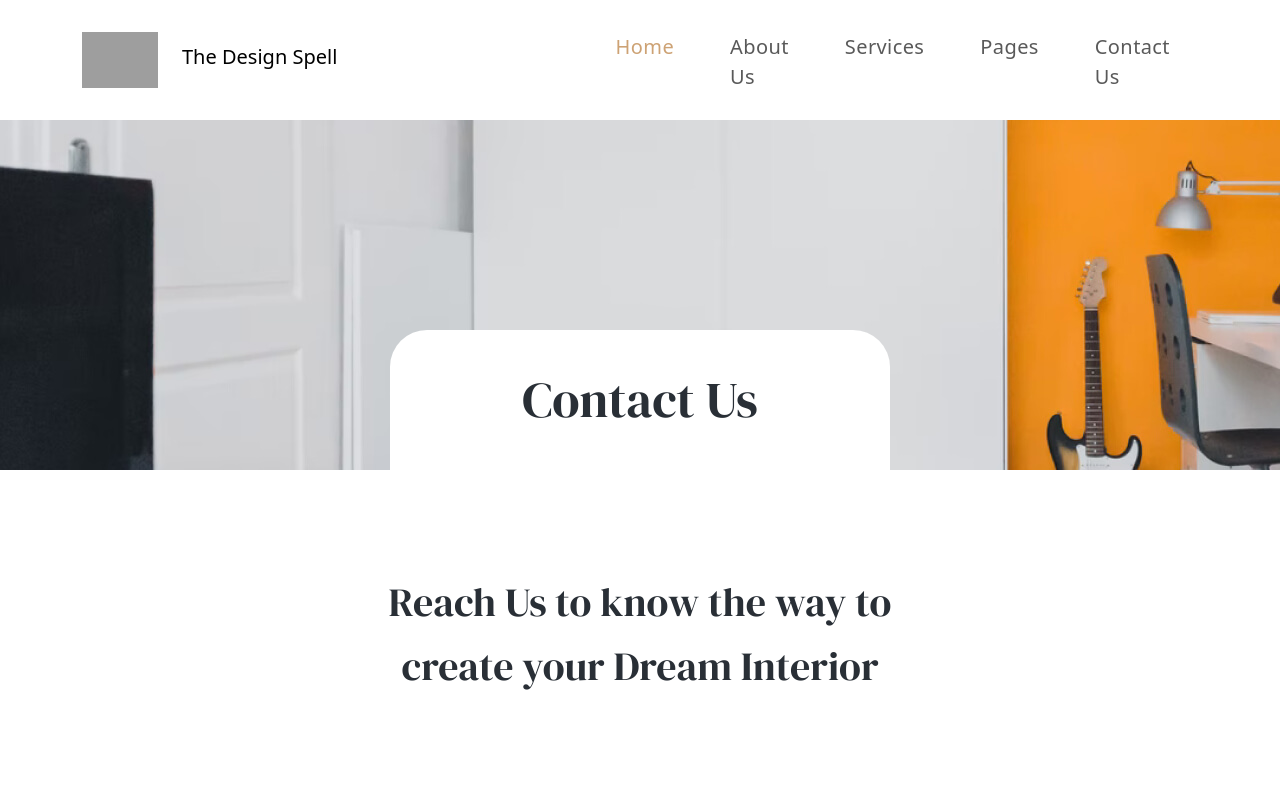
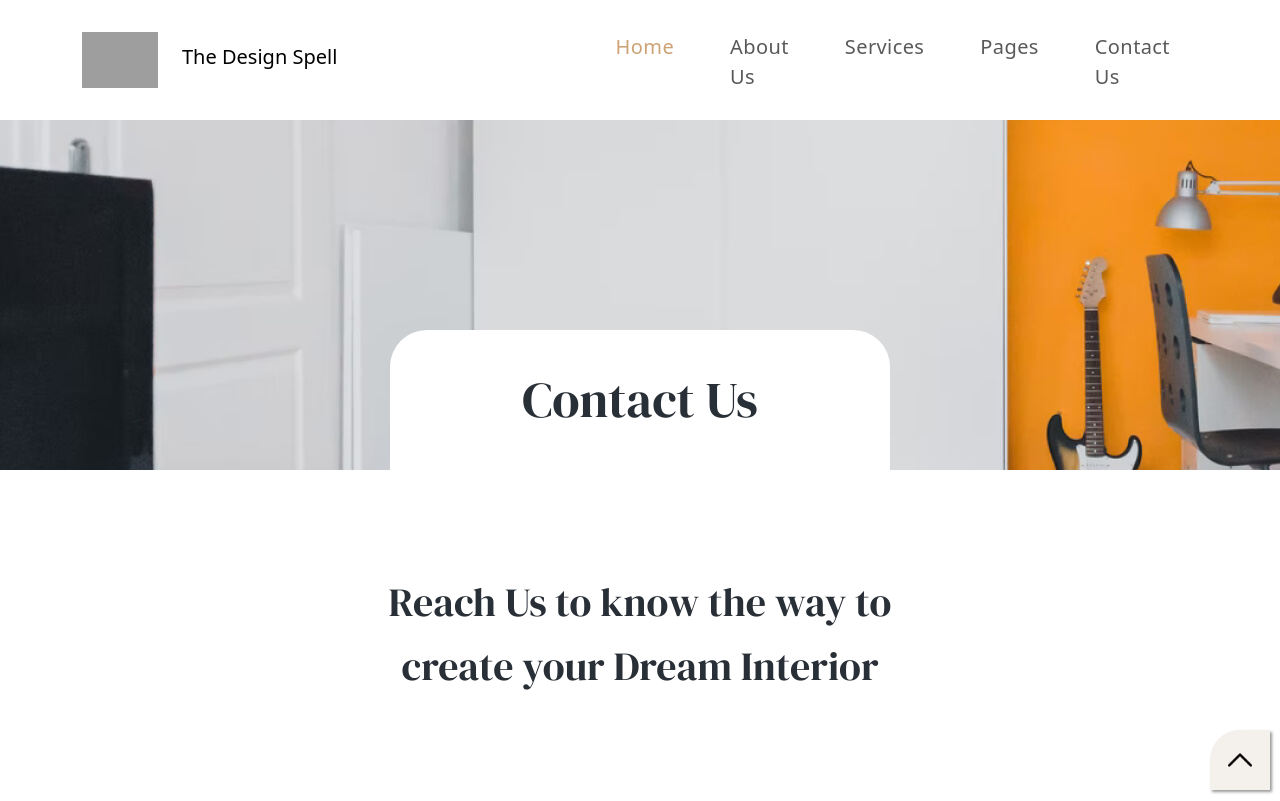
Before and after one commit to bhandariamey/TdsWebsite, a plain HTML site: page contact.html in a window 1280 px wide. Shown: the top 801 px of the page. Drawn offline with nearby package versions, Linux system fonts and the light colour scheme; grey boxes are pictures that could not be loaded.

Commit message:
scroll to top button added for index and contact.html

```diff
--- a/contact.html
+++ b/contact.html
@@ -48,6 +48,11 @@
           </div>
         </div>
     </nav>
+
+
+  <div>
+    <button class="scroll-to-top"></button>
+  </div>
 
     <div class="contact-bg">
         <div class="background-image"></div>
--- a/contact.js
+++ b/contact.js
@@ -1,12 +1,21 @@
 console.log("Inside contacts js")
 document.addEventListener("DOMContentLoaded",()=>{
+
+    var scroll_top = document.querySelector(".scroll-to-top");
+    scroll_top.addEventListener("click",(e)=>{
+        window.scrollTo({
+            top: 0,
+            behavior: 'smooth'
+        })
+    })
+
     var contact_form = document.getElementById("user-details");
    // console.log("working till here")
 
     contact_form.addEventListener("submit",(e)=>{
         e.preventDefault();
         var form_elements = e.target.elements
-        var user={}
+
         for(let i=0;i<form_elements.length;i++){
             console.log(form_elements[i].name, form_elements[i].value)
         }
--- a/index.css
+++ b/index.css
@@ -75,6 +75,7 @@ a {
     background-position: 90% 50%;
     background-color: #BAB7B2;
     border: none;
+    box-shadow: 2px 2px 3px black;
 }
 
 .service-row :hover{
@@ -193,15 +194,14 @@ a {
         font-weight: 600;
         transition: color .2s;
         margin: 40px 0px 0px 30px;
+        box-shadow: 2px 2px 3px #999;
 }
-
 
 .review-section{
     margin-top:150px;
     background-color: #f4f0ec ;
     border-radius: 50px;
     color: #292f36;
-
 }
 
 .review-header{
@@ -336,6 +336,22 @@ a {
     padding-right: 30px;
 }
 
+.scroll-to-top {
+    position: fixed;
+    background-image: url("./photos/upArrow.png");
+    background-repeat: no-repeat;
+    bottom: 10px;
+    right: 10px;
+    background-position: 50%;
+    background-color: #f4f0ec;;
+    padding: 30px;
+    border-radius: 50% 0 0 0;
+    background-size: 40%;
+    box-shadow: 2px 2px 3px #999;
+    z-index: 1;
+    border: none;
+}
+
 
 @media(max-width: 992px){
     #hero-section img{
```
Also changed, not shown: index.html (+5 -3 lines), index.js (+9 -3 lines), photos/upArrow.png (added).
